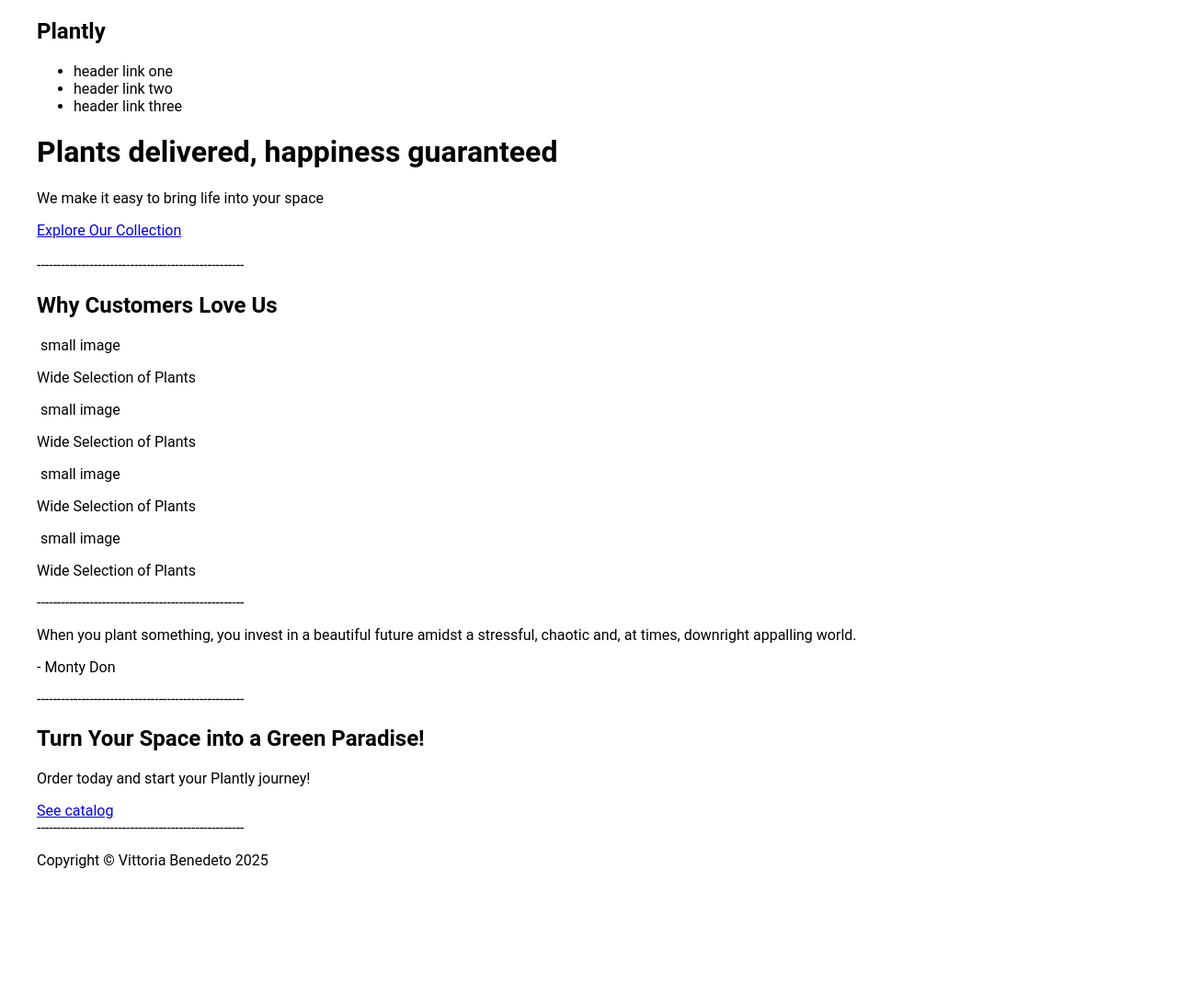
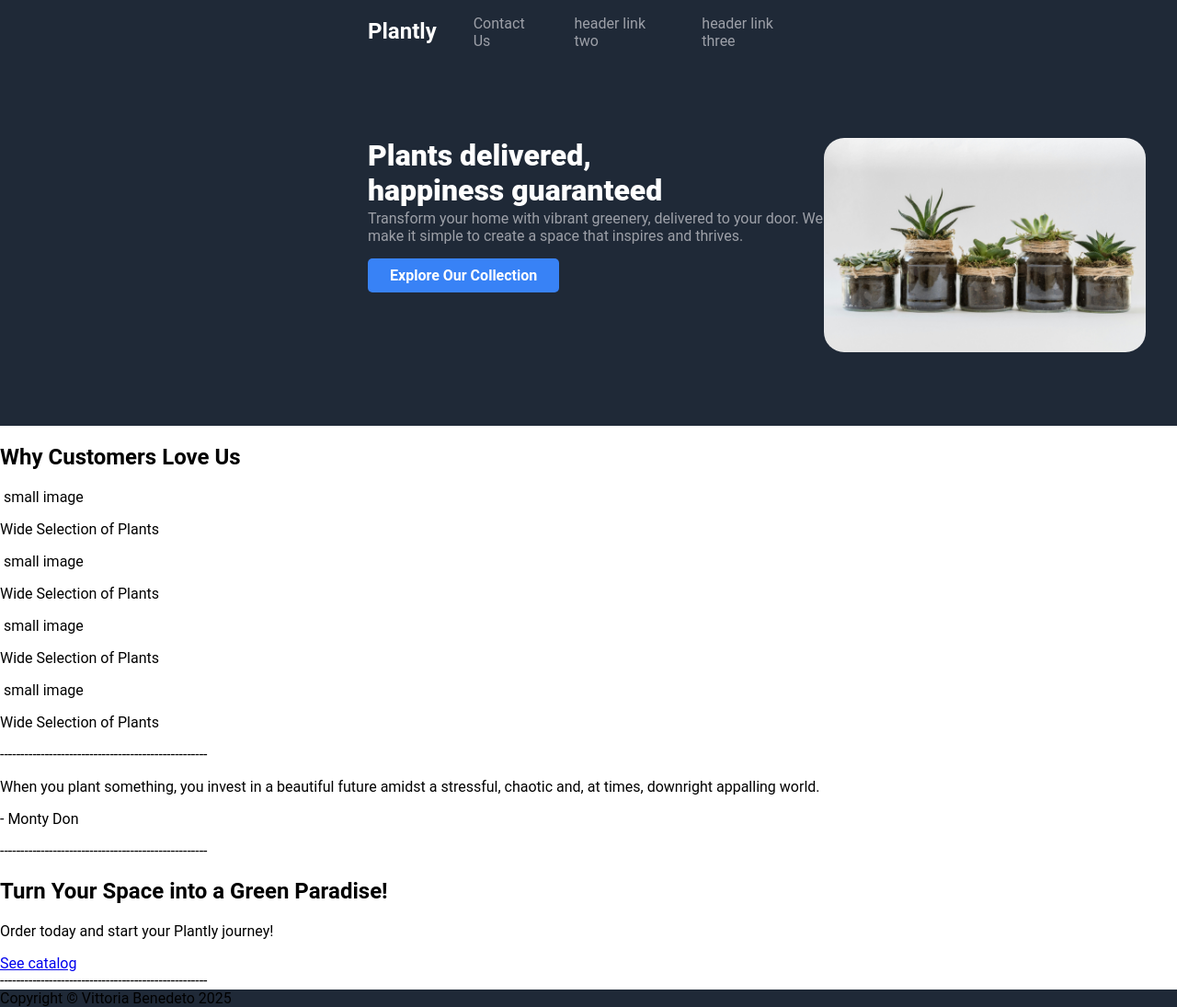
Before and after one commit to vbenedeto/plants_delivery, a plain HTML site: page index.html in a window 1280 px wide. Shown: the whole page at 92% size. Before the commit the page ends 961 px from the top, so only its background shows below. Drawn offline with Linux system fonts and the light colour scheme.

Commit message:
Add style to header

```diff
--- a/index.css
+++ b/index.css
@@ -4,8 +4,59 @@ body {
   padding: 0;
 }
 
-.container {
-  max-width: 1200px;
-  margin: 0 auto;
-  padding: 0 20px;
+header, footer {
+  background-color: #1F2937;
 }
+
+header {
+  padding: 0 25em;
+  color: white;
+}
+
+ul {
+  display: flex;
+  list-style-type: none;
+  gap: 32px;
+}
+
+li {
+  color: #9da0a8;
+}
+
+h1 {
+  width: 11em;
+  text-align: left;
+  font-weight: 900;
+  margin: 0;
+}
+
+.navbar {
+  display: flex;
+  justify-content: space-between;
+}
+
+.header-content {
+  display: flex;
+  justify-content: space-between;
+  padding: 5em 0;
+}
+
+.header-p {
+  width: 31em;
+  margin: 2px 0 24px 0;
+  color: #9da0a8;
+}
+
+.btn {
+  text-decoration: none;
+  color: white;
+  font-weight: 600;
+  background: #3882F6;
+  padding: 9px 24px;
+  border-radius: 5px;
+}
+
+.header-pic {
+  width: 350px;
+  border-radius: 22px;
+}
--- a/index.html
+++ b/index.html
@@ -9,24 +9,24 @@
 <body>
   <div class="container">
     <header>
-      <div>
+      <div class="navbar">
         <h2>Plantly</h2>
         <ul>
-          <li>header link one</li>
+          <li>Contact Us</li>
           <li>header link two</li>
           <li>header link three</li>
         </ul>
       </div>
-      <div>
+      <div class="header-content">
         <div>
           <h1>Plants delivered, happiness guaranteed</h1>
-          <p>We make it easy to bring life into your space</p>
-          <a href="#">Explore Our Collection</a>
+          <p class="header-p">Transform your home with vibrant greenery, delivered to your door.
+            We make it simple to create a space that inspires and thrives.</p>
+          <a href="#" class="btn">Explore Our Collection</a>
         </div>
-        <img />
+        <img class="header-pic" src="images/pexels-nietjuh-1906439.jpg" />
       </div>
     </header>
-    ---------------------------------------------------
     <section>
       <h2>Why Customers Love Us</h2>
       <div>
@@ -65,7 +65,7 @@
     </section>
     ---------------------------------------------------
     <footer>
-      <p>Copyright © Vittoria Benedeto 2025</p>
+      Copyright © Vittoria Benedeto 2025
     </footer>
   </div>
 </body>
```
Also changed, not shown: images/pexels-nietjuh-1906439.jpg (added).
